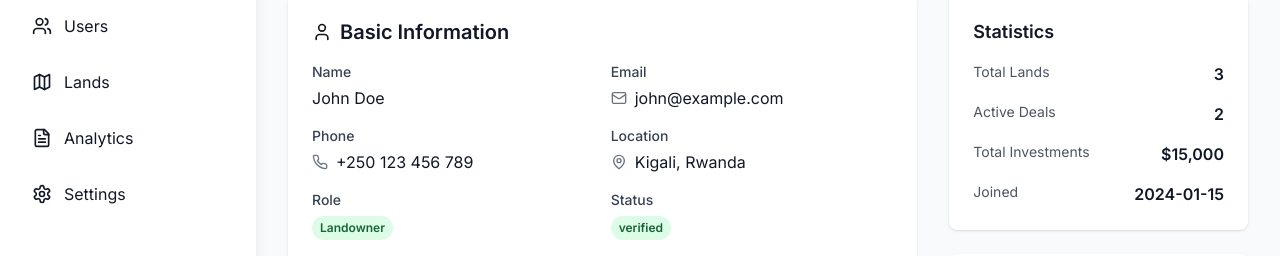
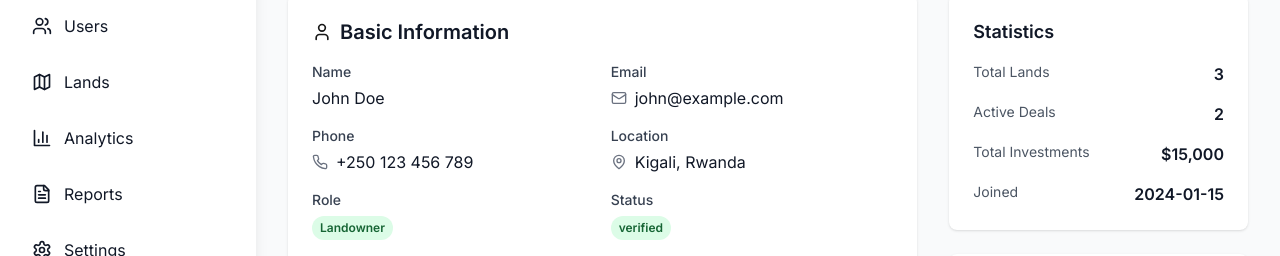
Before and after one commit to TerraFund/web_frontend, a Next.js app: page /admin/users/1 in a window 1280 px wide. Shown: the part 194-450 px from the top of the page. Built offline with nearby package versions, Linux system fonts and the light colour scheme.

Commit message:
Add reports link to admin sidebar navigation

```diff
--- a/src/components/Sidebar.tsx
+++ b/src/components/Sidebar.tsx
@@ -4,7 +4,7 @@ import Link from 'next/link';
 import { usePathname } from 'next/navigation';
 import { useSelector } from 'react-redux';
 import { RootState } from '@/store';
-import { Home, Map, FileText, MessageSquare, CreditCard, Settings, Users, Bell } from 'lucide-react';
+import { Home, Map, FileText, MessageSquare, CreditCard, Settings, Users, Bell, BarChart3 } from 'lucide-react';
 
 export default function Sidebar() {
   const pathname = usePathname();
@@ -35,7 +35,8 @@ export default function Sidebar() {
     { href: '/admin', icon: Home, label: 'Dashboard' },
     { href: '/admin/users', icon: Users, label: 'Users' },
     { href: '/admin/lands', icon: Map, label: 'Lands' },
-    { href: '/admin/analytics', icon: FileText, label: 'Analytics' },
+    { href: '/admin/analytics', icon: BarChart3, label: 'Analytics' },
+    { href: '/admin/reports', icon: FileText, label: 'Reports' },
     { href: '/admin/settings', icon: Settings, label: 'Settings' },
   ];
 
```
